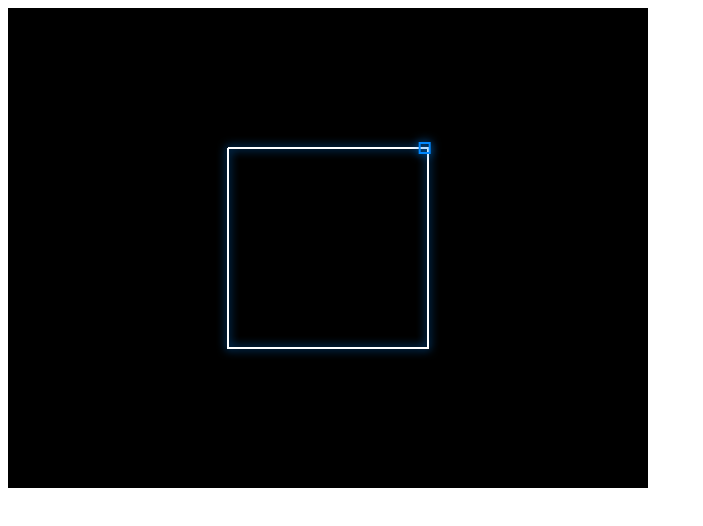
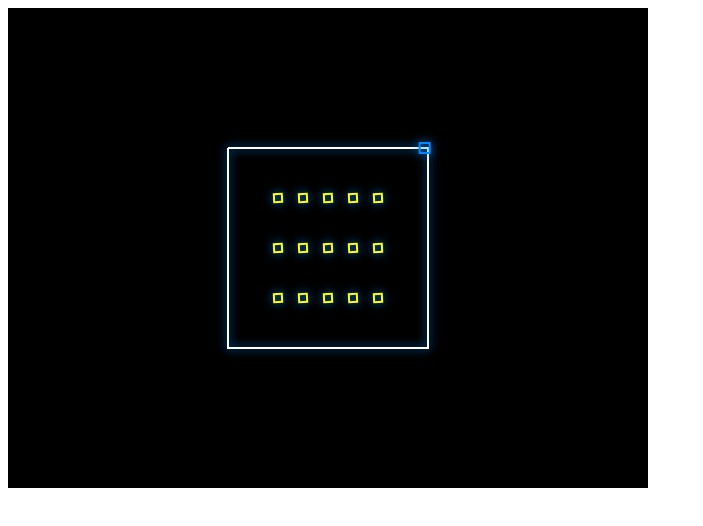
Before and after one commit to regularkid/offtheline, a website: page index.html in a window 1280 px wide. Shown: the whole page, without its empty margins (0-703 px from the left). Drawn offline with Linux system fonts and the light colour scheme.

Commit message:
Added coin item and moved math functions into a util file.

```diff
--- a/index.html
+++ b/index.html
@@ -9,7 +9,9 @@
         </div>
 
         <!-- build:js -->
+        <script src="src/math.js"></script>
         <script src="src/player.js"></script>
+        <script src="src/coin.js"></script>
         <script src="src/level.js"></script>
         <script src="src/aw.js"></script>
         <script src="src/main.js"></script>
--- /dev/null
+++ b/src/coin.js
@@ -0,0 +1,45 @@
+class Coin
+{
+    constructor(x, y)
+    {
+        this.x = x;
+        this.y = y;
+        this.boxSize = 8;
+        this.hitSize = 16;
+        this.angle = 0;
+        this.rotSpeed = 180;
+        this.active = true;
+    }
+
+    update(deltaTime)
+    {
+        this.angle -= this.rotSpeed*deltaTime;
+
+        if (this.active && player.isJumping)
+        {
+            let distToPlayer = distanceToLine(this.x, this.y, player.xPrev, player.yPrev, player.x, player.y);
+            if (distToPlayer <= this.hitSize)
+            {
+                this.active = false;
+
+                aw.playNote("e", 4, 0.05);
+            }
+        }
+    }
+
+    render()
+    {
+        if (this.active)
+        {
+            aw.ctx.save();
+            aw.ctx.translate(this.x, this.y);
+            aw.ctx.rotate(this.angle * Math.PI/180);
+            aw.ctx.lineWidth = 2;
+            aw.ctx.strokeStyle = "#FF0";
+            aw.ctx.beginPath();
+            aw.ctx.rect(-this.boxSize*0.5, -this.boxSize*0.5, this.boxSize, this.boxSize);
+            aw.ctx.stroke();
+            aw.ctx.restore();
+        }
+    }
+}
--- a/src/level.js
+++ b/src/level.js
@@ -2,20 +2,81 @@ class Level
 {
     constructor()
     {
+        this.addPoints();
+        this.createSegments();
+        this.addItems();
+    }
+
+    addPoints()
+    {
         // ALL TEMP/DEBUG
         this.linePoints = [];
+
+        // BOX
         this.linePoints.push({x:-100, y:100});
         this.linePoints.push({x:100, y: 100});
         this.linePoints.push({x:100, y: -100});
         this.linePoints.push({x:-100, y: -100});
 
+        // CIRCLE
+        // let numPoints = 90;
+        // let angleStep = 360 / numPoints;
+        // let radius = 100;
+        // for (let i = 0; i < numPoints; i++)
+        // {
+        //     let angle = (360 - (i * angleStep)) * Math.PI/180.0;
+        //     let x = Math.cos(angle) * radius;
+        //     let y = Math.sin(angle) * radius;
+        //     this.linePoints.push({x:x, y:y});
+        // }
+    }
+
+    createSegments()
+    {
         this.segLengths = [];
-        this.segLengths.push(200);
-        this.segLengths.push(200);
-        this.segLengths.push(200);
-        this.segLengths.push(200);
+        this.totalDistance = 0;
+        for (let i = 0; i < this.linePoints.length - 1; i++)
+        {
+            let xDist = this.linePoints[i + 1].x - this.linePoints[i].x;
+            let yDist = this.linePoints[i + 1].y - this.linePoints[i].y;
+            let segDist = Math.sqrt((xDist*xDist) + (yDist*yDist));
 
-        this.totalDistance = 800;
+            this.totalDistance += segDist;
+            this.segLengths.push(segDist);
+        }
+
+        let xDist = this.linePoints[0].x - this.linePoints[this.linePoints.length - 1].x;
+        let yDist = this.linePoints[0].y - this.linePoints[this.linePoints.length - 1].y;
+        let segDist = Math.sqrt((xDist*xDist) + (yDist*yDist));
+
+        this.totalDistance += segDist;
+        this.segLengths.push(segDist);
+
+        // this.segLengths.push(200);
+        // this.segLengths.push(200);
+        // this.segLengths.push(200);
+        // this.segLengths.push(200);
+    }
+
+    addItems()
+    {
+        aw.addEntity(new Coin(0, 0));
+        aw.addEntity(new Coin(-50, 0));
+        aw.addEntity(new Coin(50, 0));
+        aw.addEntity(new Coin(-25, 0));
+        aw.addEntity(new Coin(25, 0));
+
+        aw.addEntity(new Coin(0, 50));
+        aw.addEntity(new Coin(-50, 50));
+        aw.addEntity(new Coin(50, 50));
+        aw.addEntity(new Coin(-25, 50));
+        aw.addEntity(new Coin(25, 50));
+
+        aw.addEntity(new Coin(0, -50));
+        aw.addEntity(new Coin(-50, -50));
+        aw.addEntity(new Coin(50, -50));
+        aw.addEntity(new Coin(-25, -50));
+        aw.addEntity(new Coin(25, -50));
     }
 
     update(deltaTime)
@@ -77,7 +138,7 @@ class Level
             let p1 = i;
             let p2 = (i + 1) % this.linePoints.length;
 
-            let lineIntersectInfo = this.getLineIntersectionInfo(x1, y1, x2, y2, this.linePoints[p1].x, this.linePoints[p1].y, this.linePoints[p2].x, this.linePoints[p2].y);
+            let lineIntersectInfo = getLineIntersectionInfo(x1, y1, x2, y2, this.linePoints[p1].x, this.linePoints[p1].y, this.linePoints[p2].x, this.linePoints[p2].y);
             if (lineIntersectInfo.intersect)
             {
                 lineIntersectInfo.distance = curTotalDistance + this.segLengths[i]*(1.0 - lineIntersectInfo.time);
@@ -89,25 +150,4 @@ class Level
 
         return {intersect:false};
     }
-
-    getLineIntersectionInfo(a, b, c, d, p, q, r, s)
-    {
-        let det, gamma, lambda;
-        let info = {intersect:false};
-        det = (c - a) * (s - q) - (r - p) * (d - b);
-        if (det !== 0)
-        {
-            lambda = ((s - q) * (r - a) + (p - r) * (s - b)) / det;
-            gamma = ((b - d) * (r - a) + (c - a) * (s - b)) / det;
-            if ((0 < lambda && lambda < 1) && (0 < gamma && gamma < 1))
-            {
-                info.x = p + (r - p)*gamma;
-                info.y = q + (s - q)*gamma;
-                info.time = gamma;
-                info.intersect = true;
-            }
-        }
-
-        return info;
-    }
 }
--- a/src/main.js
+++ b/src/main.js
@@ -6,13 +6,16 @@ var aw = new Aw(screenWidth, screenHeight, screenScale, []);
 aw.state = init;
 
 var level;
+var player;
 function init()
 {
     aw.state = playing;
 
     level = new Level();
+    player = new Player();
+
     aw.addEntity(level);
-    aw.addEntity(new Player());
+    aw.addEntity(player);
 
     aw.ctx.translate(screenWidth*0.5, screenHeight*0.5);
     aw.ctx.scale(1.0, -1.0);
--- /dev/null
+++ b/src/math.js
@@ -0,0 +1,50 @@
+function getLineIntersectionInfo(a, b, c, d, p, q, r, s)
+{
+    let det, gamma, lambda;
+    let info = {intersect:false};
+    det = (c - a) * (s - q) - (r - p) * (d - b);
+    if (det !== 0)
+    {
+        lambda = ((s - q) * (r - a) + (p - r) * (s - b)) / det;
+        gamma = ((b - d) * (r - a) + (c - a) * (s - b)) / det;
+        if ((0 < lambda && lambda < 1) && (0 < gamma && gamma < 1))
+        {
+            info.x = p + (r - p)*gamma;
+            info.y = q + (s - q)*gamma;
+            info.time = gamma;
+            info.intersect = true;
+        }
+    }
+
+    return info;
+}
+
+function closestPointToLine(px, py, x1, y1, x2, y2)
+{
+    let nx = x2 - x1;
+    let ny = y2 - y1;
+    let length = Math.sqrt((nx*nx) + (ny*ny));
+    nx /= length;
+    ny /= length;
+
+    let toPx = px - x1;
+    let toPy = py - y1;
+    let length2 = Math.sqrt((toPx*toPx) + (toPy*toPy));
+    toPx /= length2;
+    toPy /= length2;
+
+    let dot = (toPx*nx) + (toPy*ny);
+    let cx = x1 + nx*dot*length;
+    let cy = y1 + ny*dot*length;
+
+    return {x:cx, y:cy};
+}
+
+function distanceToLine(px, py, x1, y1, x2, y2)
+{
+    let c = closestPointToLine(px, py, x1, y1, x2, y2);
+
+    let dx = px - c.x;
+    let dy = py - c.y;
+    return Math.sqrt((dx*dx) + (dy*dy));
+}
--- a/src/player.js
+++ b/src/player.js
@@ -4,6 +4,8 @@ class Player
     {
         this.x = 0;
         this.y = 0;
+        this.xPrev = 0;
+        this.yPrev = 0;
         this.boxSize = 10;
         this.speed = 200;
         this.maxButtonClickLookBackTime = 0.2;
@@ -12,10 +14,14 @@ class Player
         this.curState = this.onLineUpdate;
         this.jumpVel = {x:0, y:0};
         this.jumpSpeed = 1500;
+        this.isJumping = false;
     }
 
     update(deltaTime)
     {
+        this.xPrev = this.x;
+        this.yPrev = this.y;
+
         if (this.curState !== undefined)
         {
             this.curState(deltaTime);
@@ -43,33 +49,36 @@ class Player
         if (this.lastLeftButtonClickedDeltaTime <= this.maxButtonClickLookBackTime)
         {
             this.jumpVel = {x:posInfo.nx * this.jumpSpeed, y:posInfo.ny * this.jumpSpeed};
+
+            // let dx = (aw.mousePos.x - screenWidth*0.5) - this.x;
+            // let dy = ((screenHeight - aw.mousePos.y) - screenHeight*0.5) - this.y;
+            // let dist = Math.sqrt((dx*dx) + (dy*dy));
+            // dx /= dist;
+            // dy /= dist;
+            // this.jumpVel = {x:dx * this.jumpSpeed, y:dy * this.jumpSpeed};
+
             this.speed = -this.speed;
 
+            this.isJumping = true;
             this.curState = this.jumpingUpdate;
         }
     }
 
     jumpingUpdate(deltaTime)
     {
-        let xPrev = this.x;
-        let yPrev = this.y;
-
         this.x += this.jumpVel.x * deltaTime;
         this.y += this.jumpVel.y * deltaTime;
 
-        let intersectInfo = level.getIntersectionInfo(xPrev, yPrev, this.x, this.y);
-        if (intersectInfo.intersect)
+        let intersectInfo = level.getIntersectionInfo(this.xPrev, this.yPrev, this.x, this.y);
+        if (intersectInfo.intersect && Math.abs(this.curLineDist - intersectInfo.distance) > 1.0)
         {
             this.curLineDist = intersectInfo.distance;
             let posInfo = level.getPosInfo(this.curLineDist);
             this.x = posInfo.x;
             this.y = posInfo.y;
             this.lastLeftButtonClickedDeltaTime = Number.MAX_SAFE_INTEGER;
-            this.curState = this.onLineUpdate;
-        }
-        else if (aw.keysJustPressed.space)
-        {
-            this.lastLeftButtonClickedDeltaTime = Number.MAX_SAFE_INTEGER;
+
+            this.isJumping = false;
             this.curState = this.onLineUpdate;
         }
     }
@@ -78,7 +87,7 @@ class Player
     {
         aw.ctx.save();
         aw.ctx.translate(this.x, this.y);
-        aw.ctx.rotate(this.angle);
+        //aw.ctx.rotate(this.angle);
         // if (this.curState === this.jumpingUpdate)
         // {
         //     aw.ctx.scale(5.0, 1.0);
```
